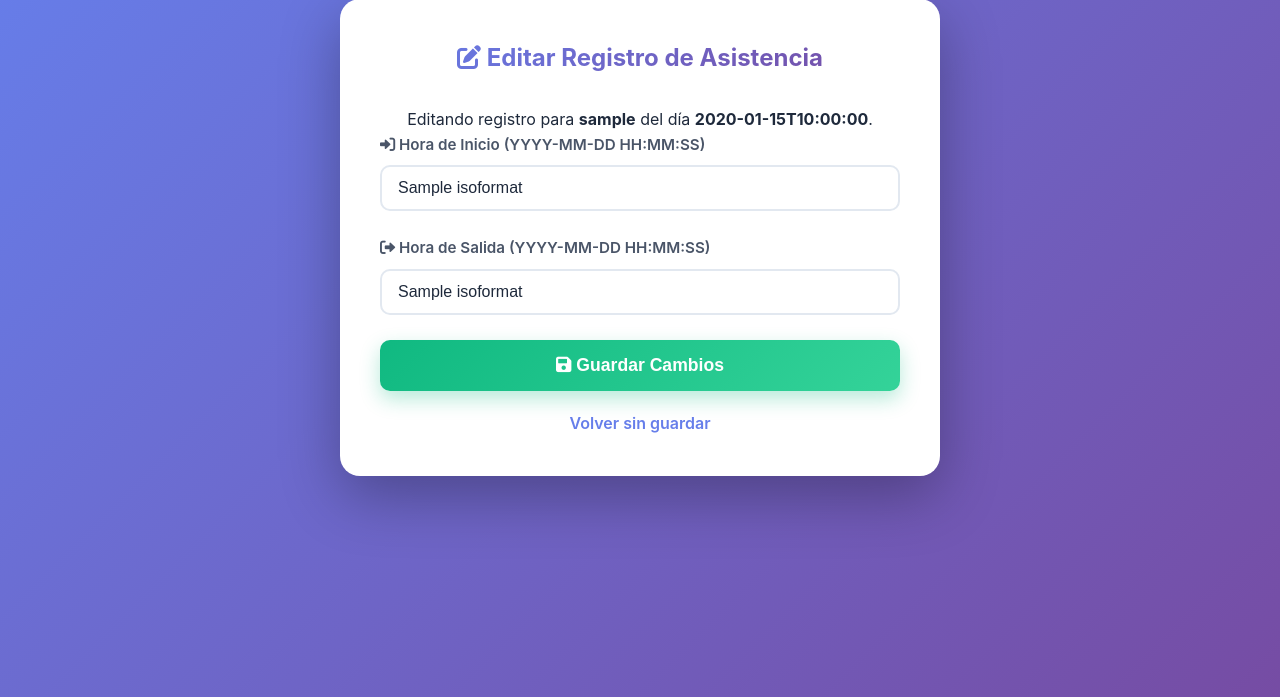
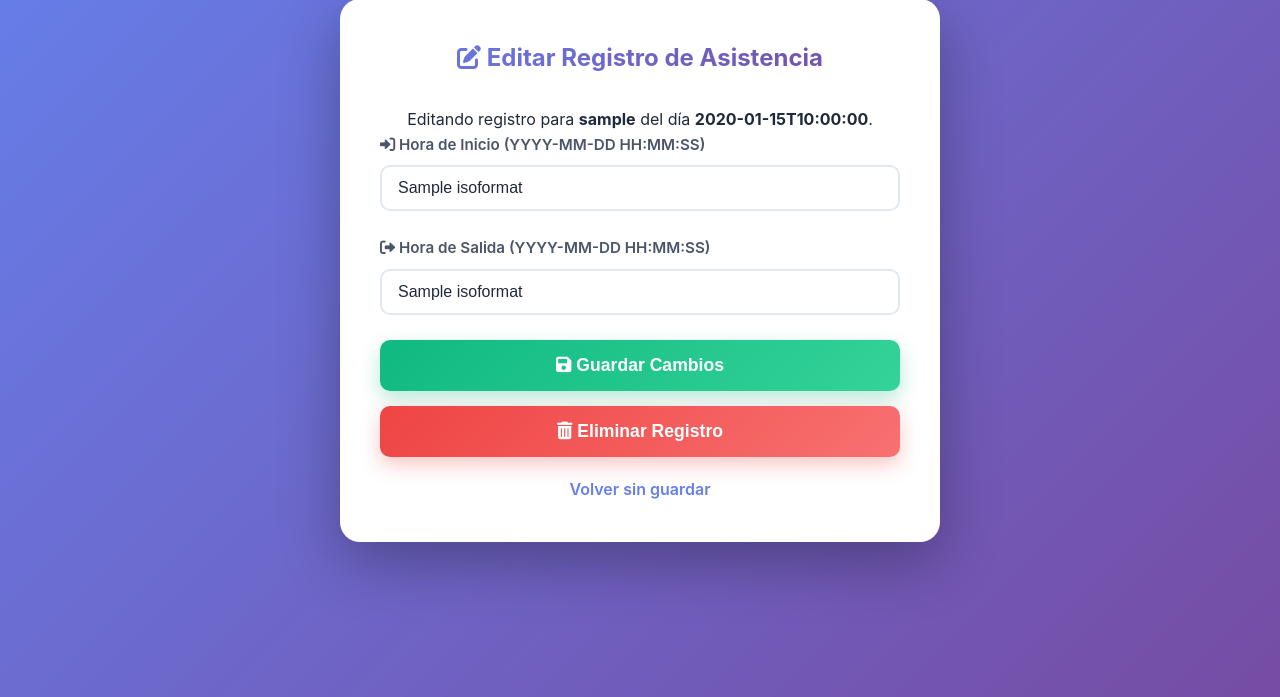
Before and after one commit to TheFaysal24/app_web_empleados, a Flask app: a page that uses Templates/editar_registro.html in a window 1280 px wide. Shown: the part 61-758 px from the top of the page. Run offline with Flask 3, Linux system fonts and the light colour scheme; a user stored in the database is signed in; tables that the repository leaves empty hold one stand-in row (values such as "Sample post"); a database or web service that is not in the repository returns one stand-in record (values such as "Sample title"); some libraries are stand-ins or nearby versions.

Commit message:
feat: Añadir vista de turnos, botón eliminar y ajustar UI

```diff
--- a/Templates/dashboard.html
+++ b/Templates/dashboard.html
@@ -967,11 +967,11 @@ e {
 <div class="grid-2">
   <div class="chart-card">
     <h4 class="section-title"><i class="fas fa-chart-pie"></i> Distribución de Turnos</h4>
-    <canvas id="graficoInicios" style="max-height: 350px;"></canvas>
+    <canvas id="graficoInicios" style="max-height: 300px;"></canvas>
   </div>
   <div class="chart-card">
     <h4 class="section-title"><i class="fas fa-chart-bar"></i> Horas Trabajadas por Día</h4>
-    <canvas id="graficoHoras" style="max-height: 350px;"></canvas>
+    <canvas id="graficoHoras" style="max-height: 300px;"></canvas>
   </div>
 </div>
 
@@ -979,7 +979,7 @@ e {
 <div class="grid-2">
   <div class="chart-card">
     <h4 class="section-title"><i class="fas fa-dollar-sign"></i> Costos Horas Extras</h4>
-    <canvas id="graficoCostos" style="max-height: 350px;"></canvas>
+    <canvas id="graficoCostos" style="max-height: 300px;"></canvas>
   <div class="chart-card">
     <h4 class="section-title"><i class="fas fa-user-tie"></i> Distribución de Cargos</h4>
     <div style="height: 300px; position: relative;">
--- a/Templates/editar_registro.html
+++ b/Templates/editar_registro.html
@@ -86,6 +86,27 @@
     text-decoration: none;
   }
 </style>
+<style>
+  .btn-delete {
+    width: 100%;
+    padding: 15px;
+    background: var(--danger-gradient);
+    color: white;
+    border: none;
+    border-radius: 10px;
+    font-size: 1.1em;
+    font-weight: 700;
+    cursor: pointer;
+    transition: all 0.3s ease;
+    box-shadow: 0 8px 20px rgba(239, 68, 68, 0.3);
+    margin-top: 15px;
+  }
+
+  .btn-delete:hover {
+    transform: translateY(-3px);
+    box-shadow: 0 12px 30px rgba(239, 68, 68, 0.4);
+  }
+</style>
 
 <div class="edit-container">
   <h2><i class="fas fa-edit"></i> Editar Registro de Asistencia</h2>
@@ -108,6 +129,18 @@
 
     <button type="submit" class="btn-submit"><i class="fas fa-save"></i> Guardar Cambios</button>
   </form>
-  <a href="{{ request.referrer or url_for('admin_gestion_tiempos') }}" class="btn-back">Volver sin guardar</a>
+
+  {% if registro.inicio or registro.salida %}
+    <!-- Formulario para Eliminar Registro -->
+    <form method="POST" action="{{ url_for('admin_eliminar_registro') }}" onsubmit="return confirm('¿Estás seguro de que quieres eliminar este registro? Esta acción no se puede deshacer.');">
+      {# Reutiliza el mismo form de arriba para el token CSRF si es el mismo #}
+      <input type="hidden" name="csrf_token" value="{{ form.csrf_token._value() }}">
+      <input type="hidden" name="usuario" value="{{ usuario }}">
+      <input type="hidden" name="fecha" value="{{ fecha }}">
+      <button type="submit" class="btn-delete"><i class="fas fa-trash-alt"></i> Eliminar Registro</button>
+    </form>
+  {% endif %}
+
+  <a href="{{ request.referrer or url_for('admin_usuarios') }}" class="btn-back">Volver sin guardar</a>
 </div>
 {% endblock %}
--- a/app.py
+++ b/app.py
@@ -1079,13 +1079,23 @@ def dashboard():
     inicio_semana = (hoy_date - datetime.timedelta(days=hoy_date.weekday())) + datetime.timedelta(weeks=semana_offset)
     fin_semana = inicio_semana + datetime.timedelta(days=6)
 
-    cursor.execute("""
-        SELECT u.username, ta.fecha_asignacion, td.hora
-        FROM turnos_asignados ta
-        JOIN usuarios u ON ta.id_usuario = u.id
-        JOIN turnos_disponibles td ON ta.id_turno_disponible = td.id
-        WHERE ta.fecha_asignacion BETWEEN %s AND %s
-    """, (inicio_semana, fin_semana))
+    # FIX: Asegurar que el admin vea todos los turnos y el usuario solo los suyos.
+    query_turnos = """
+            SELECT u.username, ta.fecha_asignacion, td.hora
+            FROM turnos_asignados ta
+            JOIN usuarios u ON ta.id_usuario = u.id
+            JOIN turnos_disponibles td ON ta.id_turno_disponible = td.id
+            WHERE ta.fecha_asignacion BETWEEN %s AND %s
+        """
+    params = [inicio_semana, fin_semana]
+
+    if not admin:
+        query_turnos += " AND u.id = %s"
+        params.append(current_user.id)
+
+    query_turnos += " ORDER BY u.nombre"
+
+    cursor.execute(query_turnos, tuple(params))
 
     turnos_db = cursor.fetchall()
     for turno in turnos_db:
```
Also changed, not shown: Templates/admin_usuarios.html (+30 -4 lines).
